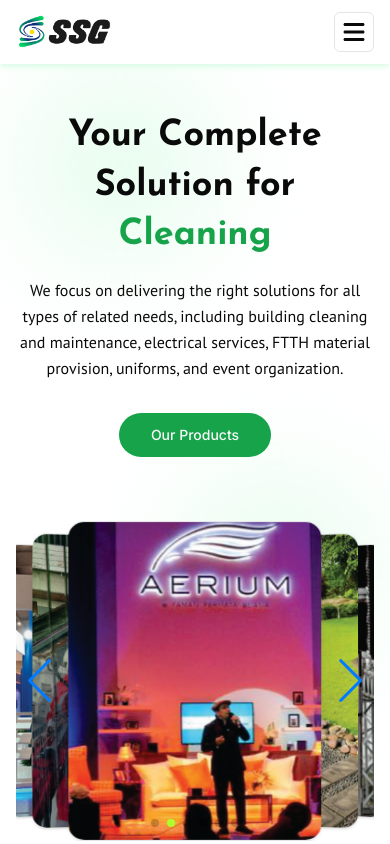
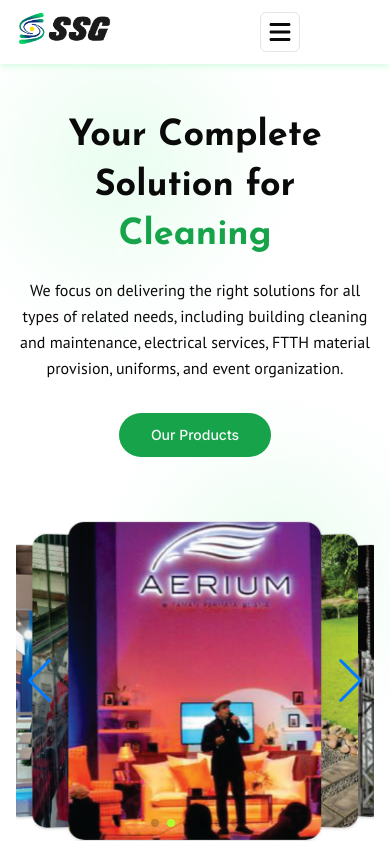
Before and after one commit to mkhotamirais/saikindo, a Next.js app: page / in a window 390 px wide. Shown: the top 844 px of the page. Built offline with nearby package versions, Linux system fonts and the light colour scheme.

Commit message:
framer header

```diff
--- a/components/home/header.tsx
+++ b/components/home/header.tsx
@@ -6,16 +6,23 @@
 import { Button } from "../ui/button";
 import { FaPhone } from "react-icons/fa6";
 import { Navbar, NavbarBtn } from "./navbar";
+import { motion } from "framer-motion";
 
 export function Header() {
   return (
     <header className="z-50 h-16 sticky top-0 w-full shadow hover:shadow-md shadow-green-50 hover:shadow-green-100 bg-white transition">
       <Container>
         <div className="h-full flex items-center justify-between">
-          <Logo />
-          <Navbar />
+          <motion.div initial={{ opacity: 0, x: -150 }} animate={{ opacity: 1, x: 0 }}>
+            <Logo />
+          </motion.div>
+          <motion.div initial={{ scale: 0, y: 150 }} animate={{ scale: 1, y: 0 }}>
+            <Navbar />
+          </motion.div>
           <NavbarBtn />
-          <ContactSales className="hidden md:flex" />
+          <motion.div initial={{ opacity: 0, x: 150 }} animate={{ opacity: 1, x: 0 }}>
+            <ContactSales className="hidden md:flex" />
+          </motion.div>
         </div>
       </Container>
     </header>
```
